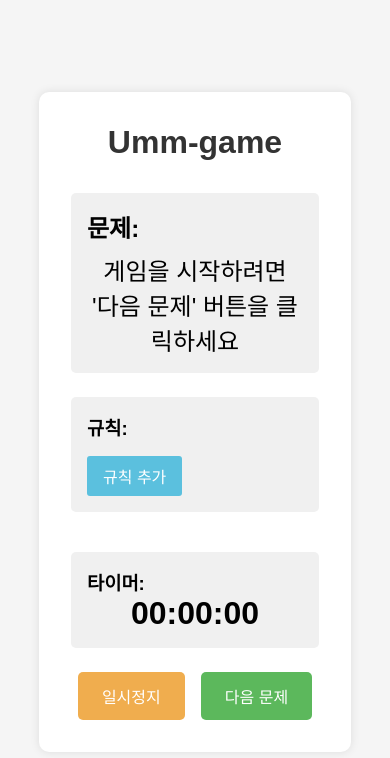
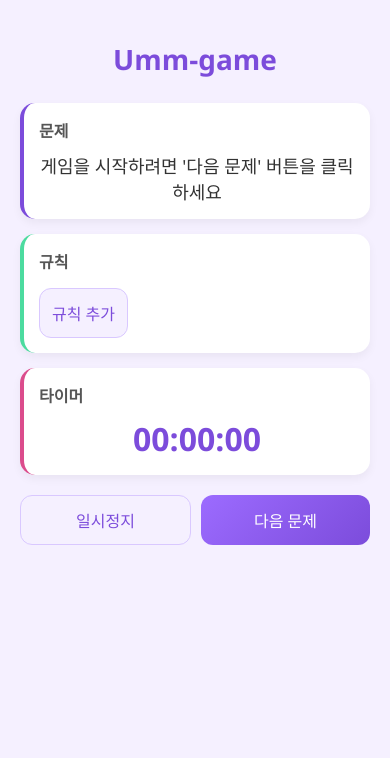
Before and after one commit to lifelabsteve/Umm-game, a plain HTML site: page index.html in a window 390 px wide. Drawn offline with Linux system fonts and the light colour scheme.

Commit message:
모바일 디자인 적용

```diff
--- a/index.html
+++ b/index.html
@@ -7,25 +7,29 @@
     <link rel="stylesheet" href="style.css">
 </head>
 <body>
-    <div class="container">
-        <h1>Umm-game</h1>
-        <div class="game-area">
-            <div class="problem-display">
-                <h2>문제:</h2>
+    <div class="app-container">
+        <div class="app-content">
+            <div class="app-title">Umm-game</div>
+
+            <div class="card problem-card">
+                <h2>문제</h2>
                 <p id="current-problem">게임을 시작하려면 '다음 문제' 버튼을 클릭하세요</p>
             </div>
-            <div class="rules-display">
-                <h3>규칙:</h3>
+
+            <div class="card rules-card">
+                <h2>규칙</h2>
                 <ul id="active-rules"></ul>
-                <button id="add-rule-btn">규칙 추가</button>
+                <button id="add-rule-btn" class="btn btn-secondary">규칙 추가</button>
             </div>
-            <div class="timer-display">
-                <h3>타이머:</h3>
+
+            <div class="card timer-card">
+                <h2>타이머</h2>
                 <p id="timer">00:00:00</p>
             </div>
+
             <div class="controls">
-                <button id="pause-btn">일시정지</button>
-                <button id="next-btn">다음 문제</button>
+                <button id="pause-btn" class="btn btn-secondary">일시정지</button>
+                <button id="next-btn" class="btn btn-primary">다음 문제</button>
             </div>
         </div>
     </div>
--- a/style.css
+++ b/style.css
@@ -2,139 +2,163 @@
     margin: 0;
     padding: 0;
     box-sizing: border-box;
-    font-family: 'Noto Sans KR', sans-serif;
+    font-family: 'Segoe UI', 'Roboto', sans-serif;
 }
 
 body {
+    background-color: #f5f0ff;
+    color: #333;
     display: flex;
     justify-content: center;
     align-items: center;
     min-height: 100vh;
-    background-color: #f5f5f5;
 }
 
-.container {
-    width: 80%;
-    max-width: 600px;
-    background-color: white;
-    padding: 2rem;
-    border-radius: 10px;
-    box-shadow: 0 0 10px rgba(0, 0, 0, 0.1);
+.app-container {
+    width: 100%;
+    max-width: 420px;
+    background-color: #f5f0ff;
+    border-radius: 20px;
+    overflow: hidden;
+    display: flex;
+    flex-direction: column;
+    box-shadow: 0 10px 25px rgba(124, 76, 219, 0.2);
+    padding: 20px 0;
 }
 
-h1 {
+.app-content {
+    flex: 1;
+    padding: 20px;
+    overflow-y: auto;
+}
+
+.app-title {
+    font-size: 28px;
+    font-weight: bold;
+    margin-bottom: 25px;
+    color: #7c4cdb;
     text-align: center;
-    margin-bottom: 2rem;
+}
+
+.card {
+    background-color: white;
+    border-radius: 15px;
+    padding: 15px;
+    margin-bottom: 15px;
+    box-shadow: 0 4px 10px rgba(0, 0, 0, 0.05);
+}
+
+.problem-card {
+    border-left: 4px solid #7c4cdb;
+}
+
+.rules-card {
+    border-left: 4px solid #4cdb9f;
+}
+
+.timer-card {
+    border-left: 4px solid #db4c8c;
+}
+
+.card h2 {
+    font-size: 16px;
+    margin-bottom: 10px;
+    color: #555;
+}
+
+#current-problem {
+    font-size: 18px;
+    font-weight: 500;
+    min-height: 50px;
+    display: flex;
+    align-items: center;
+    justify-content: center;
+    text-align: center;
     color: #333;
 }
 
-.game-area {
-    display: flex;
-    flex-direction: column;
-    gap: 1.5rem;
+#timer {
+    font-size: 32px;
+    font-weight: bold;
+    text-align: center;
+    color: #7c4cdb;
 }
 
-.problem-display, .timer-display {
-    background-color: #f0f0f0;
-    padding: 1rem;
-    border-radius: 5px;
+#active-rules {
+    list-style-type: none;
+    margin-bottom: 15px;
 }
 
-#current-problem {
-    font-size: 1.5rem;
-    margin-top: 0.5rem;
-    text-align: center;
-    min-height: 60px;
+#active-rules li {
+    background-color: #f5f0ff;
+    padding: 10px 15px;
+    margin-bottom: 8px;
+    border-radius: 10px;
+    cursor: pointer;
+    transition: background-color 0.2s;
     display: flex;
     align-items: center;
-    justify-content: center;
 }
 
-#timer {
-    font-size: 2rem;
-    text-align: center;
-    font-weight: bold;
+#active-rules li::before {
+    content: "•";
+    color: #7c4cdb;
+    font-size: 20px;
+    margin-right: 8px;
+}
+
+#active-rules li:hover {
+    background-color: #ebe5ff;
 }
 
 .controls {
     display: flex;
-    gap: 1rem;
-    justify-content: center;
+    gap: 10px;
+    margin-top: 20px;
 }
 
-button {
-    padding: 0.75rem 1.5rem;
-    font-size: 1rem;
+.btn {
+    flex: 1;
+    padding: 12px;
     border: none;
-    border-radius: 5px;
+    border-radius: 12px;
+    font-size: 16px;
+    font-weight: 500;
     cursor: pointer;
-    transition: background-color 0.3s;
+    transition: all 0.2s;
+    text-align: center;
 }
 
-#pause-btn {
-    background-color: #f0ad4e;
+.btn-primary {
+    background: linear-gradient(135deg, #9c6bff 0%, #7c4cdb 100%);
     color: white;
 }
 
-#next-btn {
-    background-color: #5cb85c;
-    color: white;
+.btn-secondary {
+    background-color: #f5f0ff;
+    color: #7c4cdb;
+    border: 1px solid #d9c8ff;
 }
 
-button:hover {
-    opacity: 0.9;
+.btn:hover {
+    transform: translateY(-2px);
+    box-shadow: 0 4px 8px rgba(124, 76, 219, 0.2);
 }
 
-button:active {
-    transform: scale(0.98);
+.btn:active {
+    transform: translateY(0);
 }
 
-/* 규칙 관련 스타일 추가 */
-.rules-display {
-    background-color: #f0f0f0;
-    padding: 1rem;
-    border-radius: 5px;
-    margin-bottom: 1rem;
+/* 모바일 최적화 */
+@media (max-width: 480px) {
+    .app-container {
+        height: 100vh;
+        border-radius: 0;
+        padding: 20px 0;
+    }
+
+    body {
+        padding: 0;
+        margin: 0;
+    }
 }
-
-#active-rules {
-    list-style-type: none;
-    padding: 0;
-    margin-bottom: 1rem;
-}
-
-#active-rules li {
-    background-color: #e0e0e0;
-    padding: 0.5rem 1rem;
-    margin-bottom: 0.5rem;
-    border-radius: 3px;
-    cursor: pointer;
-    transition: background-color 0.2s;
-}
-
-#active-rules li:hover {
-    background-color: #d0d0d0;
-}
-
-#active-rules li::before {
-    content: "• ";
-    color: #5cb85c;
-}
-
-#add-rule-btn {
-    background-color: #5bc0de;
-    color: white;
-    padding: 0.5rem 1rem;
-    border: none;
-    border-radius: 3px;
-    cursor: pointer;
-}
-
-#add-rule-btn:hover {
-    background-color: #46b8da;
-}
-
-#add-rule-btn:disabled {
-    background-color: #cccccc;
-    cursor: not-allowed;
-}
```
